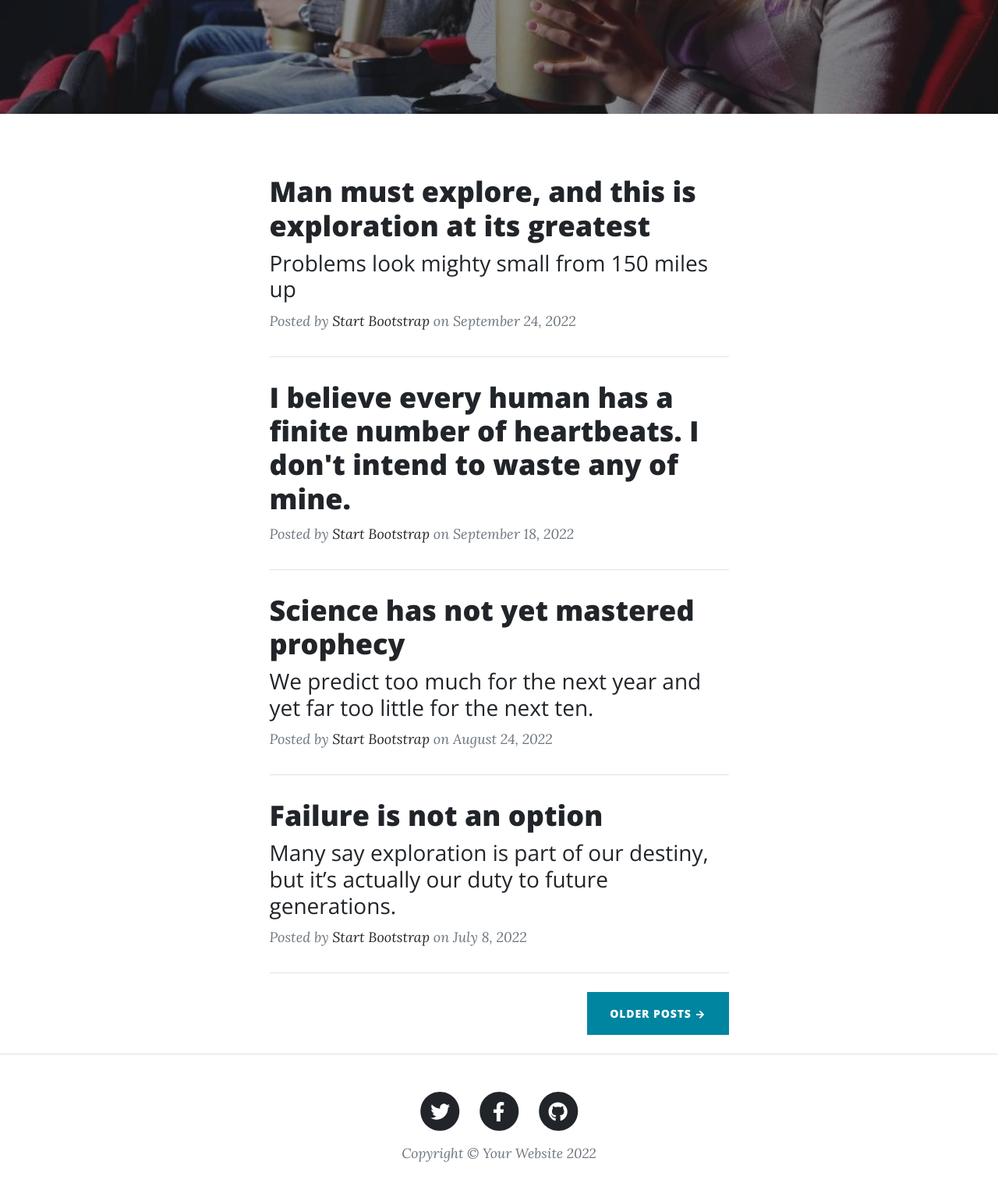
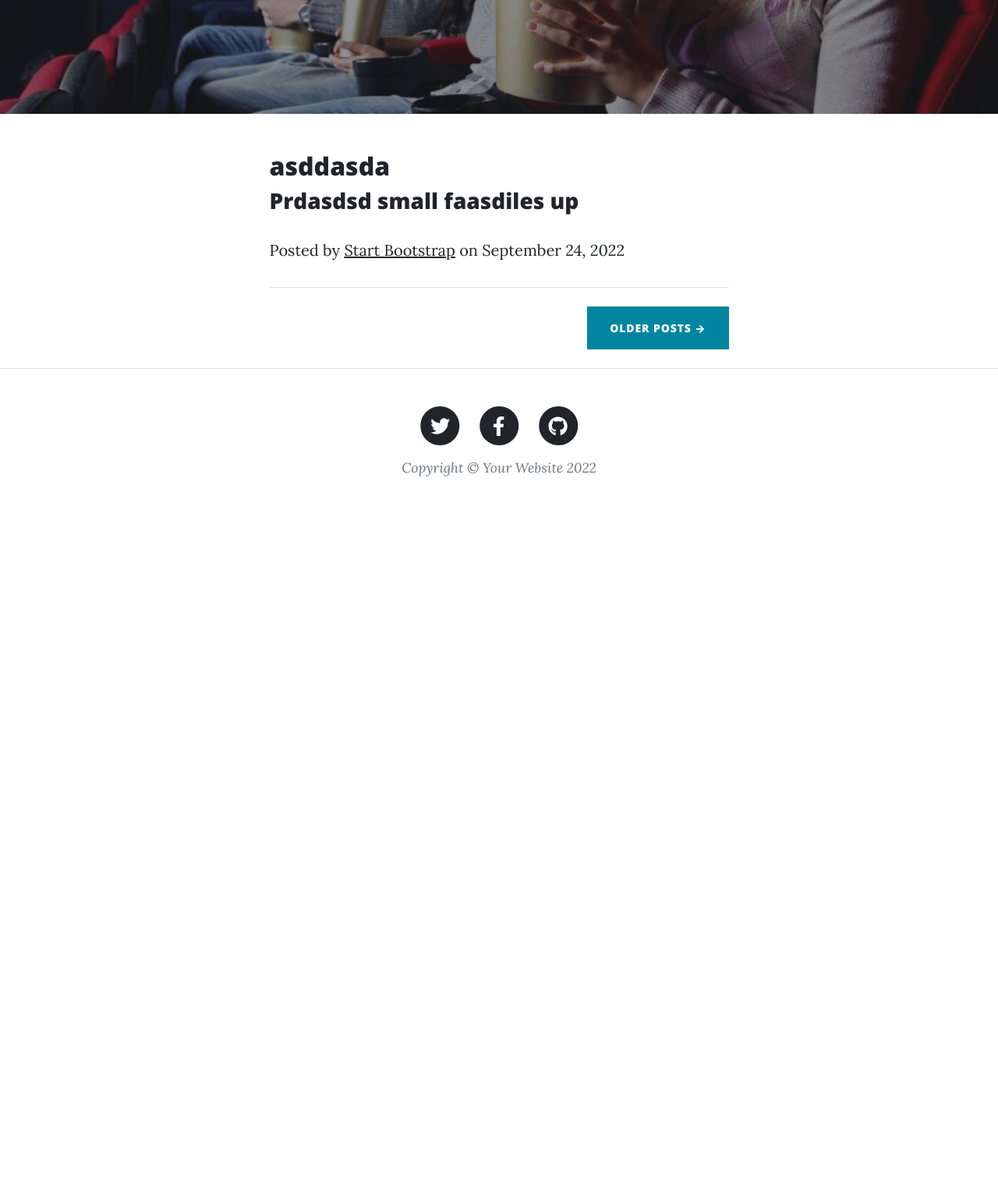
Before and after one commit to Silvinarodriguez1986/Final-Project, a Django app: page / in a window 1280 px wide. Shown: the part 386-1926 px from the top of the page at 78% size. After the commit the page ends 997 px from the top, so only its background shows below. Run offline with Django 4.2, Linux system fonts and the light colour scheme; some libraries are stand-ins or nearby versions.

Commit message:
se agregaron los block al template de home

```diff
--- a/film_blog/urls.py
+++ b/film_blog/urls.py
@@ -18,6 +18,6 @@ from django.urls import path, include
 
 urlpatterns = [
     path('admin/', admin.site.urls),
-    path ('movie/', include("movie.urls")),
+    path('movie/', include("movie.urls")),
     path("", include("home.urls")),
 ]
--- a/home/templates/home/index.html
+++ b/home/templates/home/index.html
@@ -33,14 +33,15 @@
                 </button>
                 <div class="collapse navbar-collapse" id="navbarResponsive">
                     <ul class="navbar-nav ms-auto py-4 py-lg-0">
-                        <li class="nav-item"><a class="nav-link px-lg-3 py-3 py-lg-4" href="index.html">Home</a></li>
-                        <li class="nav-item"><a class="nav-link px-lg-3 py-3 py-lg-4" href="about.html">Movies</a></li>
+                        <li class="nav-item"><a class="nav-link px-lg-3 py-3 py-lg-4" href="{% url 'home:index' %}">Home</a></li>
+                        <li class="nav-item"><a class="nav-link px-lg-3 py-3 py-lg-4" href="{% url 'movie:movie-list' %}">Movies</a></li>
                         <li class="nav-item"><a class="nav-link px-lg-3 py-3 py-lg-4" href="post.html">Series</a></li>
                     </ul>
                 </div>
             </div>
         </nav>
         {% block film_blog_header %}
+
         <!-- Page Header-->
         <header class="masthead" style="background-image: url('../../static/home/assets/img/cine.jpg')">
             <div class="container position-relative px-4 px-lg-5">
@@ -55,15 +56,19 @@
             </div>
         </header>
         {% endblock %}
+
         <!-- Main Content-->
         <div class="container px-4 px-lg-5">
             <div class="row gx-4 gx-lg-5 justify-content-center">
                 <div class="col-md-10 col-lg-8 col-xl-7">
+
+                    {% block my_blog_content %}
+
                     <!-- Post preview-->
-                    <div class="post-preview">
-                        <a href="post.html">
-                            <h2 class="post-title">Man must explore, and this is exploration at its greatest</h2>
-                            <h3 class="post-subtitle">Problems look mighty small from 150 miles up</h3>
+                    <div class="#!">
+                        <a href="#!">
+                            <h2 class="post-title">asddasda</h2>
+                            <h3 class="post-subtitle">Prdasdsd small faasdiles up</h3>
                         </a>
                         <p class="post-meta">
                             Posted by
@@ -73,47 +78,10 @@
                     </div>
                     <!-- Divider-->
                     <hr class="my-4" />
-                    <!-- Post preview-->
-                    <div class="post-preview">
-                        <a href="post.html"><h2 class="post-title">I believe every human has a finite number of heartbeats. I don't intend to waste any of mine.</h2></a>
-                        <p class="post-meta">
-                            Posted by
-                            <a href="#!">Start Bootstrap</a>
-                            on September 18, 2022
-                        </p>
-                    </div>
-                    <!-- Divider-->
-                    <hr class="my-4" />
-                    <!-- Post preview-->
-                    <div class="post-preview">
-                        <a href="post.html">
-                            <h2 class="post-title">Science has not yet mastered prophecy</h2>
-                            <h3 class="post-subtitle">We predict too much for the next year and yet far too little for the next ten.</h3>
-                        </a>
-                        <p class="post-meta">
-                            Posted by
-                            <a href="#!">Start Bootstrap</a>
-                            on August 24, 2022
-                        </p>
-                    </div>
-                    <!-- Divider-->
-                    <hr class="my-4" />
-                    <!-- Post preview-->
-                    <div class="post-preview">
-                        <a href="post.html">
-                            <h2 class="post-title">Failure is not an option</h2>
-                            <h3 class="post-subtitle">Many say exploration is part of our destiny, but it’s actually our duty to future generations.</h3>
-                        </a>
-                        <p class="post-meta">
-                            Posted by
-                            <a href="#!">Start Bootstrap</a>
-                            on July 8, 2022
-                        </p>
-                    </div>
-                    <!-- Divider-->
-                    <hr class="my-4" />
                     <!-- Pager-->
                     <div class="d-flex justify-content-end mb-4"><a class="btn btn-primary text-uppercase" href="#!">Older Posts →</a></div>
+                    {% endblock %}
+
                 </div>
             </div>
         </div>
```
Also changed, not shown: movie/templates/movie/movie_list.html (deleted, +0 -11 lines), movie/matrix.jpg (deleted).
